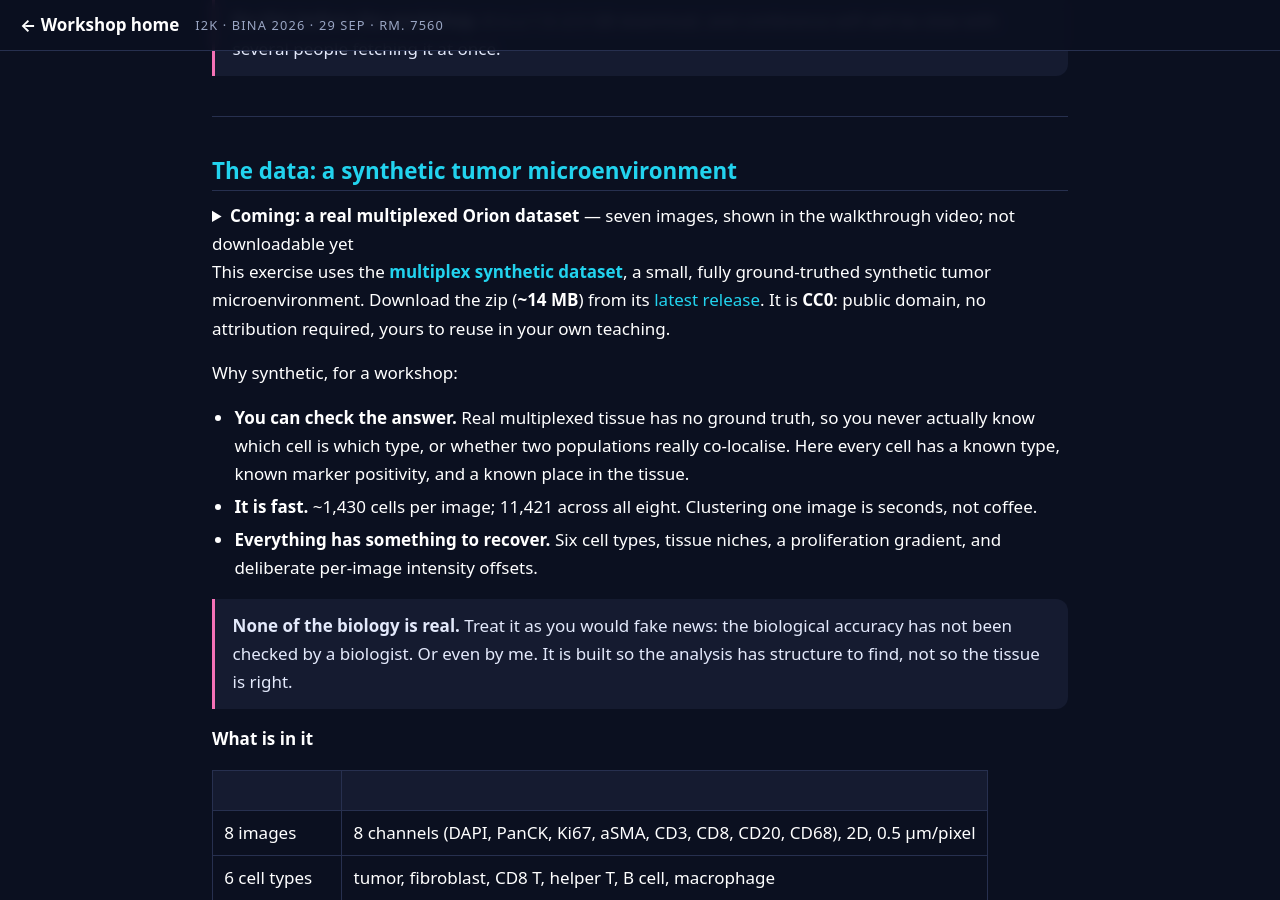
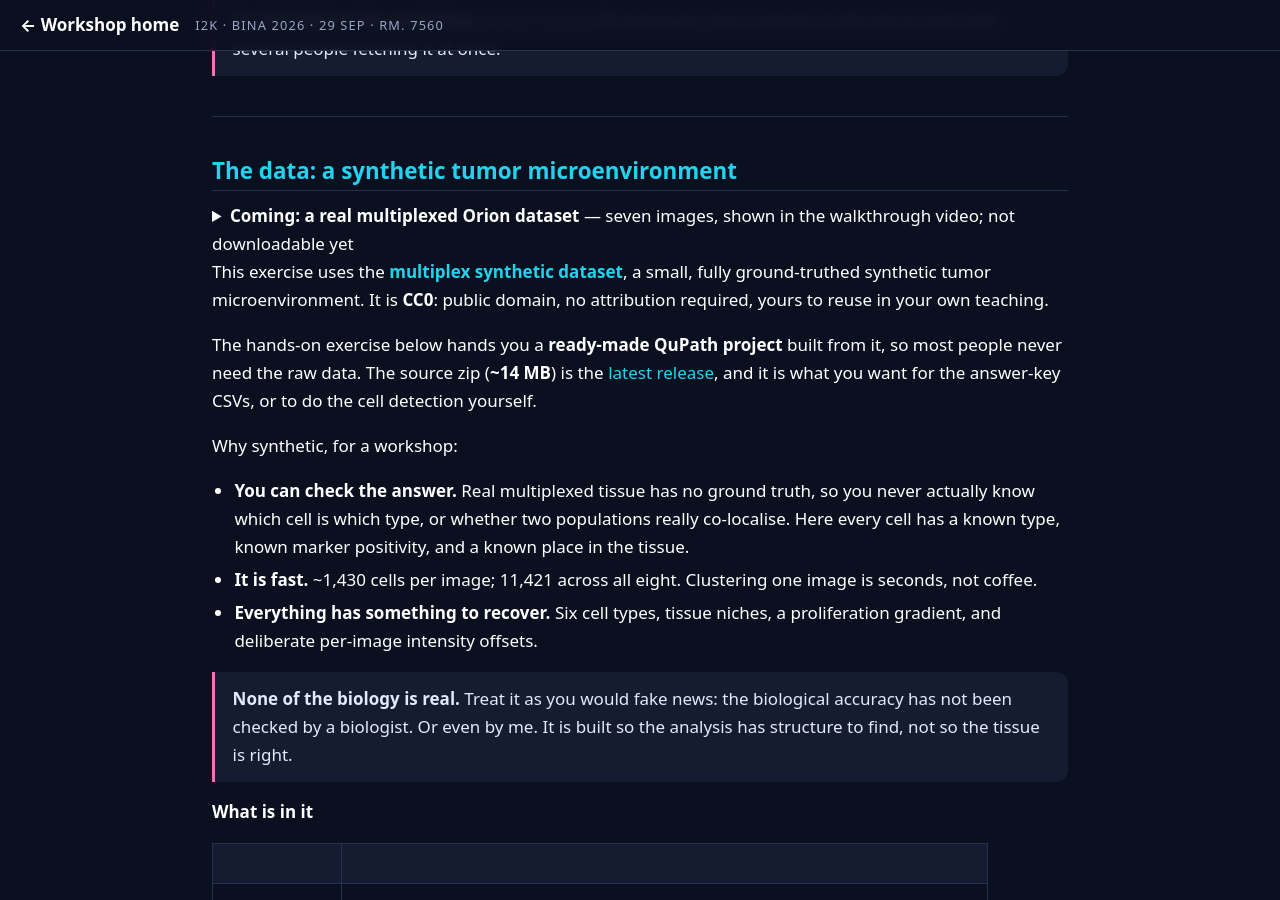
Before and after one commit to MichaelSNelson/BINA-I2K-2026-QuPath-Extensions, a Jekyll site: the page built from docs/03-qp-cat-cell-analysis-tools.md, in a window 1280 px wide and 900 px high, scrolled down 2463 px. Built offline with Jekyll 4.4.1, drawn with Linux system fonts in a browser that asks for light colours; some of the changed text lies outside the part shown.

Commit message:
Guide 3: untangle the two downloads, and drop a duplicated caveat
The leftover was the framing, not the link. "For this exercise you need one
image, tme_00.tif ... you never have to load all eight" described the
build-it-yourself flow, while the hands-on exercise hands you a project with
all eight already detected. That sentence now sits inside "Building it
yourself instead", where it is true, and the data section says what the raw
14 MB zip is actually for: the answer-key CSVs, or doing the detection
yourself.

Also removed "It is a test fixture, not biology", which said the same thing
as the stronger caveat added a few lines above it.

Claude-Session: https://claude.ai/code/session_01TZFXuLKiz1DgbomrTgfDTw

```diff
--- a/docs/03-qp-cat-cell-analysis-tools.md
+++ b/docs/03-qp-cat-cell-analysis-tools.md
@@ -131,10 +131,13 @@ workflow and want it on real tissue.
 
 This exercise uses the
 **[multiplex synthetic dataset](https://github.com/uw-loci/multiplex-synthetic-data)**, a
-small, fully ground-truthed synthetic tumor microenvironment. Download the zip
-(**~14 MB**) from its
-[latest release](https://github.com/uw-loci/multiplex-synthetic-data/releases/download/v1.2/multiplex-synthetic-data-v1.2.zip).
-It is **CC0**: public domain, no attribution required, yours to reuse in your own teaching.
+small, fully ground-truthed synthetic tumor microenvironment. It is **CC0**: public domain,
+no attribution required, yours to reuse in your own teaching.
+
+The hands-on exercise below hands you a **ready-made QuPath project** built from it, so most
+people never need the raw data. The source zip (**~14 MB**) is the
+[latest release](https://github.com/uw-loci/multiplex-synthetic-data/releases/download/v1.2/multiplex-synthetic-data-v1.2.zip),
+and it is what you want for the answer-key CSVs, or to do the cell detection yourself.
 
 Why synthetic, for a workshop:
 
@@ -209,6 +205,9 @@ if the environment build is slow, or if you would rather spend the hour on Parts
 
 <details markdown="1">
 <summary><b>Building it yourself instead</b> — detection settings, if you want to start from the images</summary>
+
+You need **one** image to start, `tme_00.tif`; Parts C and D add `tme_06.tif` and
+`tme_07.tif`, and only batch correction wants all eight.
 
 Create a QuPath project and add `tme_00.tif`. Set the image type to **Fluorescence** if
 prompted. Add a rectangle covering the whole image, then run `Analyze > Cell detection` on the
```
Also changed, not shown: other parts of docs/03-qp-cat-cell-analysis-tools.md (+0 -7 lines).
